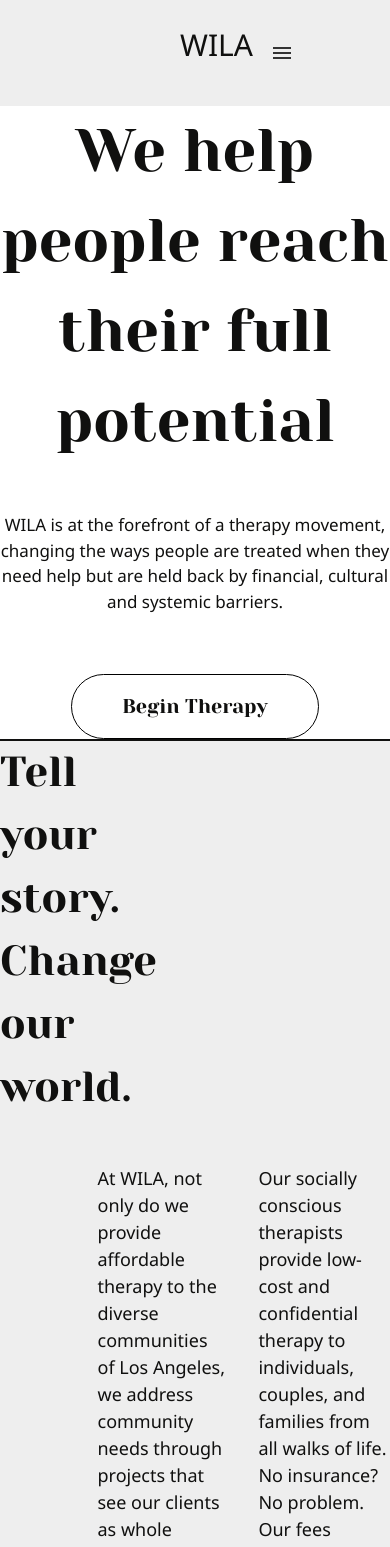
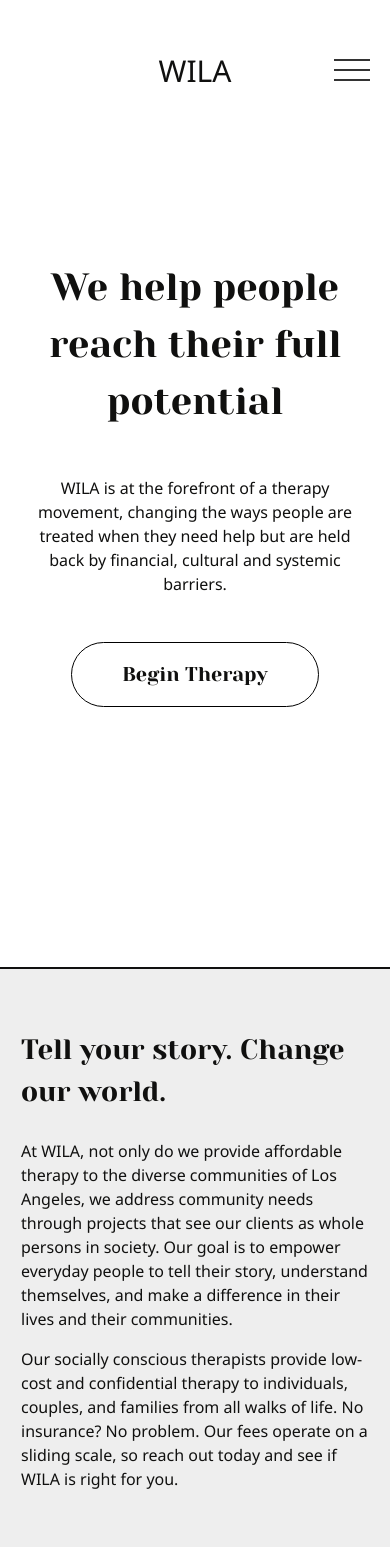
Before and after one commit to evhena/Task_ScrumLaunch, a plain HTML site: page index.html in a window 390 px wide. Shown: the top 1547 px of the page. Drawn offline with Linux system fonts and the light colour scheme.

Commit message:
fixed mobile menu

```diff
--- a/index.html
+++ b/index.html
@@ -21,7 +21,7 @@
             <input class="menu-btn" type="checkbox" id="menu-btn" />
             <label class="menu-icon" for="menu-btn"><span class="navicon"></span></label>
 
-            <ul class="header_menu">
+            <ul class="menu">
                 <li>
                     <a class="header_menu_link" href="#section_about">about</a>
                 </li>
--- a/style.css
+++ b/style.css
@@ -35,18 +35,27 @@ hr {
     padding: 24px 180px;
     display: flex;
     justify-content: space-between;
+    overflow: hidden;
+    align-items: center;
 }
 
-.header_menu {
-    overflow: hidden;
-}
-
-.header_menu {
+.menu {
     display: flex;
     width: 75%;
     justify-content: space-between;
     align-items: center;
     text-transform: capitalize;
+    float: left;
+	max-width: 1200px;
+    margin: 0;
+	padding: 0;
+    clear: both;
+	max-height: 0;
+	transition: max-height .2s ease-out;
+}
+
+.header ul li {
+	position: relative;
 }
 
 .header_logo {
@@ -63,6 +72,8 @@ hr {
     font-size: 20px;
     font-family: var(--primary-font);
     position: relative;
+    color: #000000;
+    padding: 10px;
 }
 
 .header_menu_link::after {
@@ -72,14 +83,14 @@ hr {
     height: 3px;
     top: 100%;
     left: 0;
-    background: #636C92;
+    background: #B5B5B5;
     transition: transform 0.5s;
     transform: scaleX(0);
     transform-origin: right;
 }
 
 .header_menu_link:hover {
-    color: #636C92;
+    color: #B5B5B5;
 }
 
 .header_menu_link:hover::after {
@@ -474,21 +485,19 @@ footer {
     font-weight: 300;
 }
 
-/*burger*/
 
-.header_menu {
-    clear: both;
-    max-height: 0;
-    transition: max-height .2s ease-out;
-}
 
-.menu-icon {
+/*Mobile MENU*/
+
+
+.header .menu-icon {
 	cursor: pointer;
 	display: inline-block;
 	float: right;
 	padding: 28px 20px;
 	position: relative;
 	user-select: none;
+    top: -100px;
 }
 
 .menu-icon .navicon {
@@ -497,7 +506,7 @@ footer {
     height: 2px;
     position: relative;
     transition: background .2s ease-out;
-    width: 18px;
+    width: 36px;
 }
 
 .menu-icon .navicon:before,
@@ -512,11 +521,11 @@ footer {
 }
 
 .header .menu-icon .navicon:before {
-	top: 5px;
+	top: 10px;
 }
 
 .header .menu-icon .navicon:after {
-	top: -5px;
+	top: -10px;
 }
 
 .header .menu-btn {
@@ -524,7 +533,12 @@ footer {
 }
 
 .header .menu-btn:checked ~ .menu {
-	max-height: 240px;
+	max-height: 100vh;
+    background: #EEEEEE;
+}
+
+.menu-btn:checked .header {
+    background: #EEEEEE;
 }
 
 .header .menu-btn:checked ~ .menu-icon .navicon {
@@ -544,40 +558,42 @@ footer {
 }
 
 @media only screen and (min-width: 750px) {
-    .header li {
-        float: left;
-    }
-    .header li a {
-        padding: 20px 30px;
-    }
-    .header .header_menu {
-        clear: none;
-        /*float: right;*/
-        max-height: none;
-    }
     .header .menu-icon {
         display: none;
     }
 }
 
 @media only screen and (max-width: 750px) {
-    .header li a {
-        background-color: Silver;
-        opacity: 0.9;
+    .header {
+        padding: 50px 0 0;
+        display: block;
+        text-align: center;
+        background: #fff;
     }
 
-    .header ul li {
-        border-bottom: 1px solid #000000;
-        color: #000;
+    .header_logo {
+        width: 100%;
+        display: block;
+        margin-bottom: 50px;
     }
 
-    .header ul li:first-child {
-        border-top: 0px solid #000000;
+    .menu {
+        width: 100%;
+        display: block;
     }
 
-    .header ul {
-        width: 100%;
+    .header_menu_link {
+        margin-bottom: 40px;
+        text-align: center;
+        font-weight: 400;
+        font-size: 28px;
     }
+
+    .header_menu_link:hover {
+       color: #2B52D1;
+    }
+
+
 
     .section_home,
     .section_about,
@@ -586,11 +602,24 @@ footer {
     .section_our-founder,
     .section_contact-us {
         flex-direction: column;
-        padding: 0;
+        padding: 60px 21px;
     }
 
     .section_home {
-        width: 100%;
+        justify-content: space-between;
+    }
+
+    .section_home_title {
+        font-size: 38px;
+    }
+
+    .section_home_text {
+        font-size: 16px;
+        margin-bottom: 46px;
+    }
+
+    .section_home_button {
+        margin-bottom: 200px;
     }
 
     .section_home::after {
@@ -609,15 +638,51 @@ footer {
         height: 424px;
     }
 
+    .section_about_title {
+        width: auto;
+        font-size: 28px;
+        margin: 0 0 26px;
+    }
+    .section_about_text_wrapper {
+        flex-direction: column;
+        width: auto;
+    }
+    .section_about_text_wrapper .section_about_text:first-child {
+        margin-bottom: 16px;
+    }
+
+    .section_about_text {
+        width: auto;
+        font-size: 16px;
+        line-height: 24px;
+    }
+
     .section_our-programs_wrapper {
         flex-direction: column;
         justify-content: center;
     }
 
+    .section_group-therapy {
+        padding-top: 0%;
+        padding-left: 0;
+    }
+
     .section_group-therapy_image {
         width: 286px;
         height: 286px;
-        background-size:contain;
+        background-size: contain;
+        margin-bottom: 60px;
+    }
+
+    .section_group-therapy_text {
+        width: auto;
+        font-size: 28px;
+        line-height: 39px;
+        padding-left: 21px;
+    }
+
+    .section_group-therapy_text p {
+        width: auto;
     }
 
     .section_our-founde_img {
@@ -643,5 +708,4 @@ footer {
                              "message"
                              "button";
     }
-
 }
```
Lines whose indentation alone changed are shown as unchanged.
